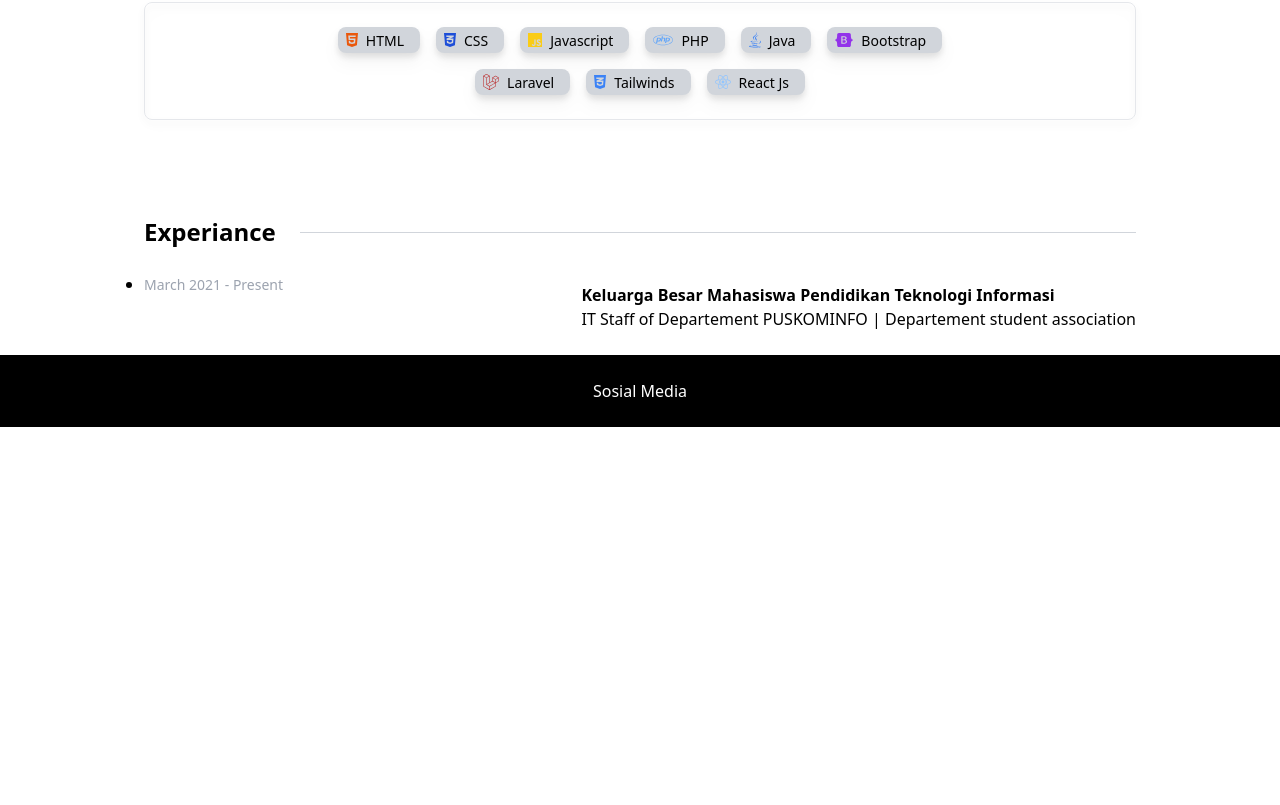
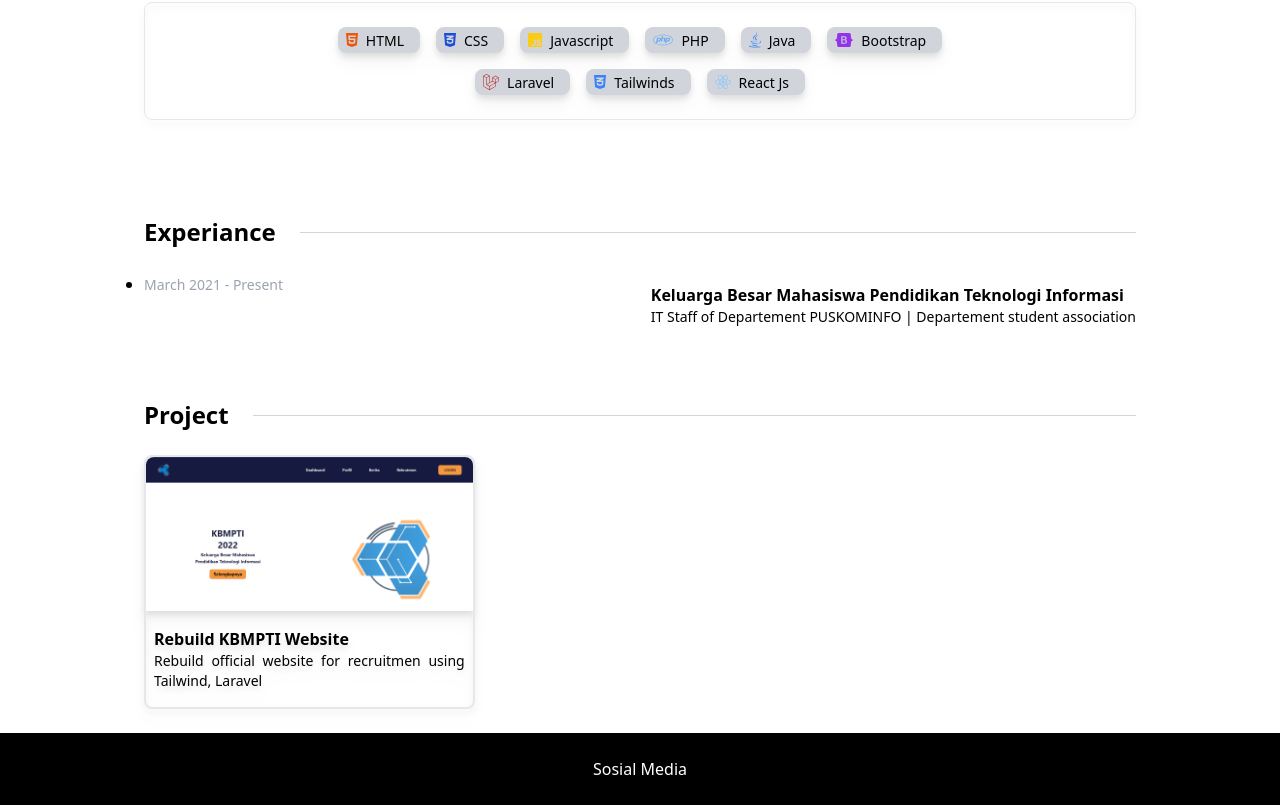
Before and after one commit to armandokanafani/my-portofolio, a React (Create React App) app: page / in a window 1280 px wide. Shown: the part 934-1739 px from the top of the page. Before the commit the page ends 1361 px from the top, so only its background shows below. Built offline with nearby package versions, Linux system fonts and the light colour scheme; no server answers.

Commit message:
add project section

```diff
--- a/src/pages/Home.js
+++ b/src/pages/Home.js
@@ -98,7 +98,7 @@ const Home = () => {
                             <span className='text-sm text-gray-400'>March 2021 - Present</span>
                             <div className='mt-2'>
                                 <h3 className='font-bold'>Keluarga Besar Mahasiswa Pendidikan Teknologi Informasi</h3>
-                                <p>IT Staff of Departement PUSKOMINFO | Departement student association</p>
+                                <p className='text-sm'>IT Staff of Departement PUSKOMINFO | Departement student association</p>
                             </div>
                         </div>
 
@@ -108,8 +108,27 @@ const Home = () => {
             {/* Experiance Section End */}
 
             {/* Project Section Start */}
-            <section>
+            <section className='flex flex-col mt-12 px-12 md:px-24 lg:px-36'>
+                <div className='flex items-center'>
+                    <h1 className='font-bold text-2xl text-center lg:text-start'>Project</h1>
+                    <div className='ml-6 bg-gray-300 w-full h-[1px]'></div>
+                </div>
 
+                {/* Project Container */}
+                <div className='flex flex-wrap my-2 gap-2 justify-center lg:justify-start'>
+
+                    {/* Card 1 */}
+                    <div className='rounded-lg border-2 drop-shadow-lg my-4 md:w-2/3 lg:w-1/3'>
+                        <div className='flex justify-center'>
+                            <img className='rounded-t-lg drop-shadow-none' src={require('../assets/img/Project-1.png')} />
+                        </div>
+                        <div className='my-4 mx-2'>
+                            <h2 className='font-bold text-'>Rebuild KBMPTI Website</h2>
+                            <p className='text-sm text-justify'>Rebuild official website for recruitmen using Tailwind, Laravel</p>
+                        </div>
+                    </div>
+
+                </div>
             </section>
             {/* Project Section End */}
         </div>
```
Also changed, not shown: src/assets/img/Project-1.png (added).
